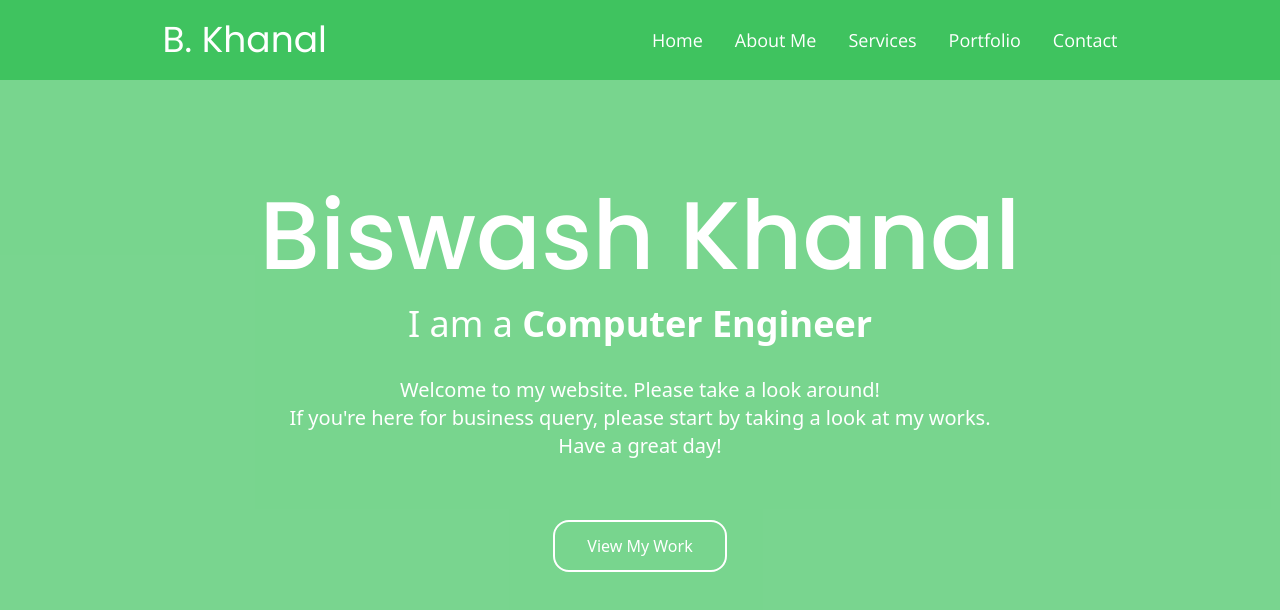
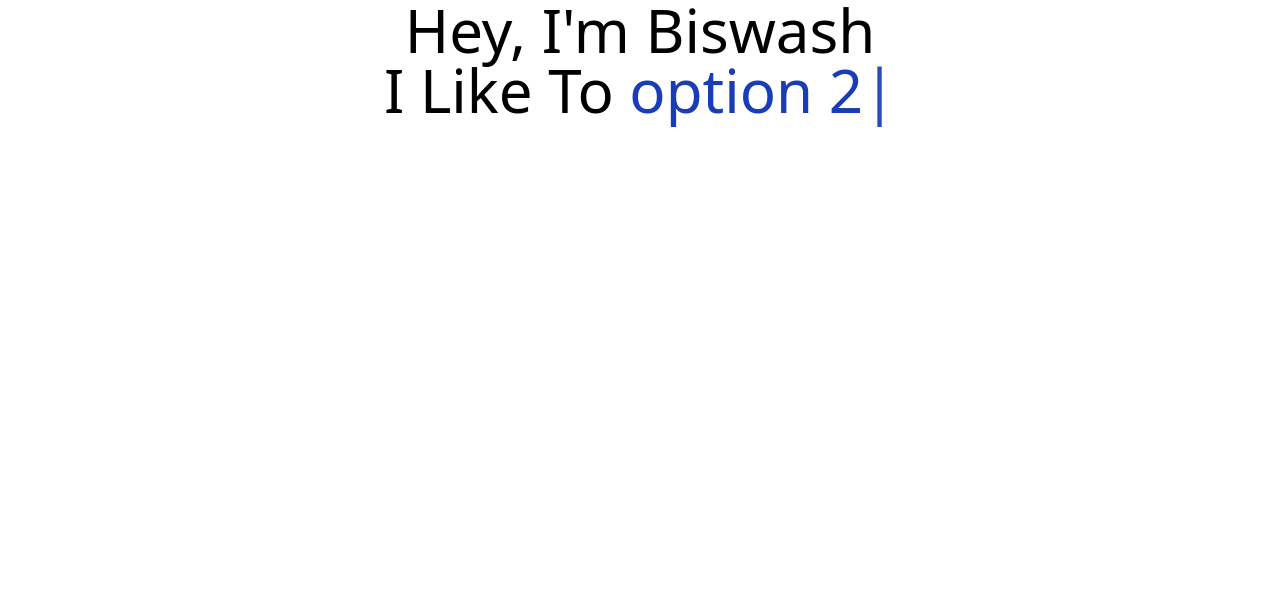
Before and after one commit to DangerX69/portfolio-recreate-react, a React (Vite) app: page / in a window 1280 px wide. Shown: the top 610 px of the page. Built offline with nearby package versions, Linux system fonts and the light colour scheme.

Commit message:
typing animation designed

```diff
--- a/src/App.jsx
+++ b/src/App.jsx
@@ -1,12 +1,14 @@
 import React from 'react'
 import NavBar from './components/Navbar'
 import HeroSection from './Sections/HeroSection'
+import TypingAnimation from './Components/TypingAnimation'
 
 const App = () => {
   return (
 <>
-<NavBar/>
-<HeroSection/>
+<TypingAnimation/>
+{/* <NavBar/>
+<HeroSection/> */}
 </>
   )
 }
--- /dev/null
+++ b/src/Components/TypingAnimation.jsx
@@ -0,0 +1,53 @@
+import { useState, useEffect, useRef } from "react";
+
+const TypingAnimation = () => {
+  const phrases = ["code", "option 1", "option 2"];
+  const [text, setText] = useState("");
+  const [isDeleting, setIsDeleting] = useState(false);
+  const [currentPhraseIndex, setCurrentPhraseIndex] = useState(0);
+  const [charIndex, setCharIndex] = useState(0);
+  const typingSpeed = 100;
+  const deletingSpeed = 50;
+  const delayBetweenPhrases = 1000;
+  const cursorRef = useRef(null);
+
+  useEffect(() => {
+    const currentPhrase = phrases[currentPhraseIndex];
+    let timeout;
+
+    if (!isDeleting && charIndex < currentPhrase.length) {
+      timeout = setTimeout(() => {
+        setText((prev) => prev + currentPhrase[charIndex]);
+        setCharIndex(charIndex + 1);
+      }, typingSpeed);
+    } else if (isDeleting && charIndex > 0) {
+      timeout = setTimeout(() => {
+        setText((prev) => prev.slice(0, -1));
+        setCharIndex(charIndex - 1);
+      }, deletingSpeed);
+    } else if (!isDeleting && charIndex === currentPhrase.length) {
+      timeout = setTimeout(() => {
+        setIsDeleting(true);
+      }, delayBetweenPhrases);
+    } else if (isDeleting && charIndex === 0) {
+      setIsDeleting(false);
+      setCurrentPhraseIndex((prev) => (prev + 1) % phrases.length);
+    }
+
+    return () => clearTimeout(timeout);
+  }, [charIndex, isDeleting, phrases, currentPhraseIndex]);
+
+  return (
+    <h1 className="text-6xl text-center">
+      Hey, I'm Biswash <br /> I Like To{" "}
+      <span className="text-blue-800">
+        {text}
+        <span ref={cursorRef} className="animate-blink">
+          |
+        </span>
+      </span>
+    </h1>
+  );
+};
+
+export default TypingAnimation;
--- a/src/index.css
+++ b/src/index.css
@@ -9,4 +9,20 @@
 	--font-poppins: "Poppins", "sans-serif";
 	--font-open-sans: "Open Sans", "sans-serif";
 	--color-mygreen: #3fc35f;
+
+
+	--animate-blink: blink 0.5s linear infinite;
+	@keyframes blink {
+	  0%{
+		opacity: 100%;
+	  }
+	  50%{
+		opacity:0%
+	  }
+	  100% {
+		opacity: 100%;
+	  }
+
+	}
+
 }
```
